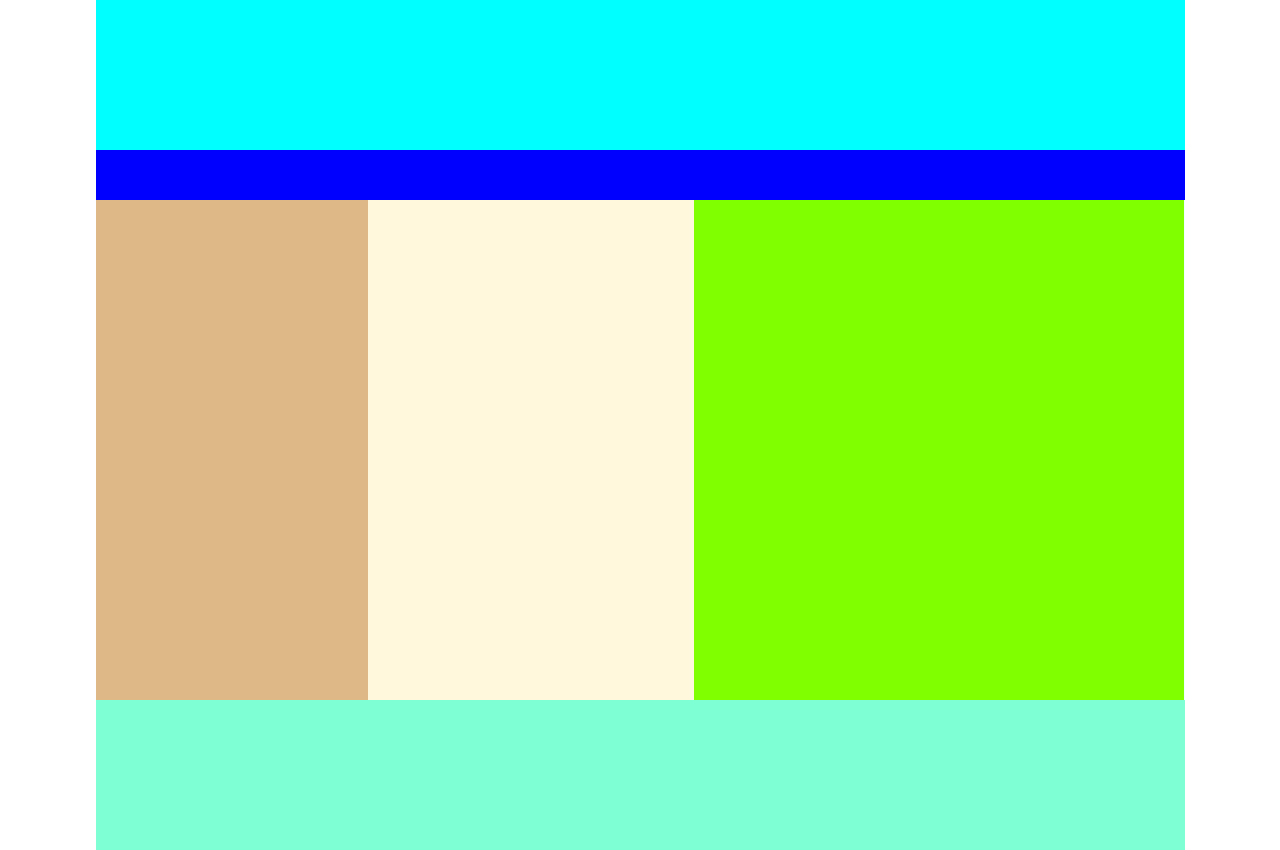
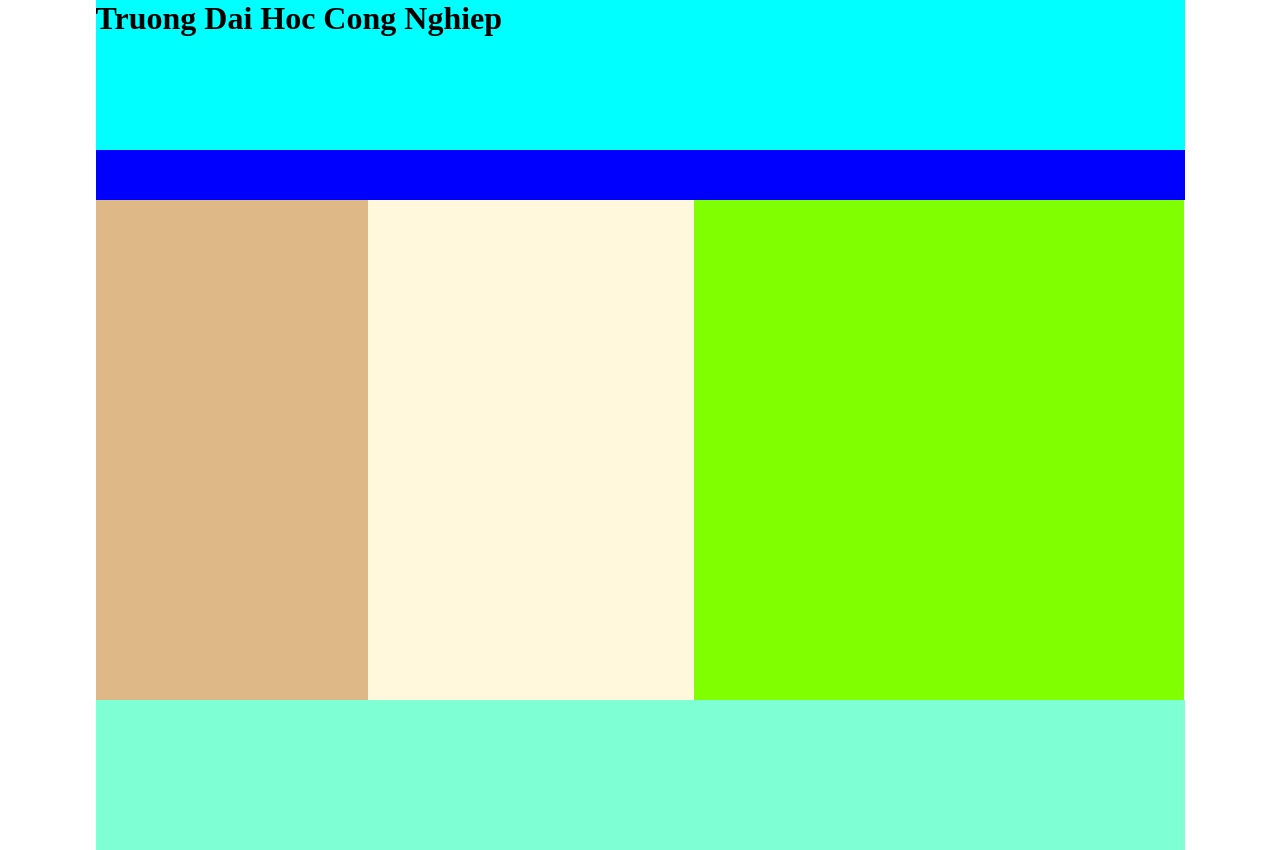
Before and after one commit to thanhdat3008/TH_Tuan01, a plain HTML site: page html/BTlayout.html in a window 1280 px wide. Drawn offline with Linux system fonts and the light colour scheme.

Commit message:
Update BTlayout.html
Toi Da Sua Bai Nay

```diff
--- a/html/BTlayout.html
+++ b/html/BTlayout.html
@@ -66,7 +66,9 @@
 
 <body>
     <div class="wrapper">
-        <header></header>
+        <header>
+            <h1>Truong Dai Hoc Cong Nghiep</h1>
+        </header>
         <nav></nav>
         <div class="content">
             <div id="col1"></div>
```
